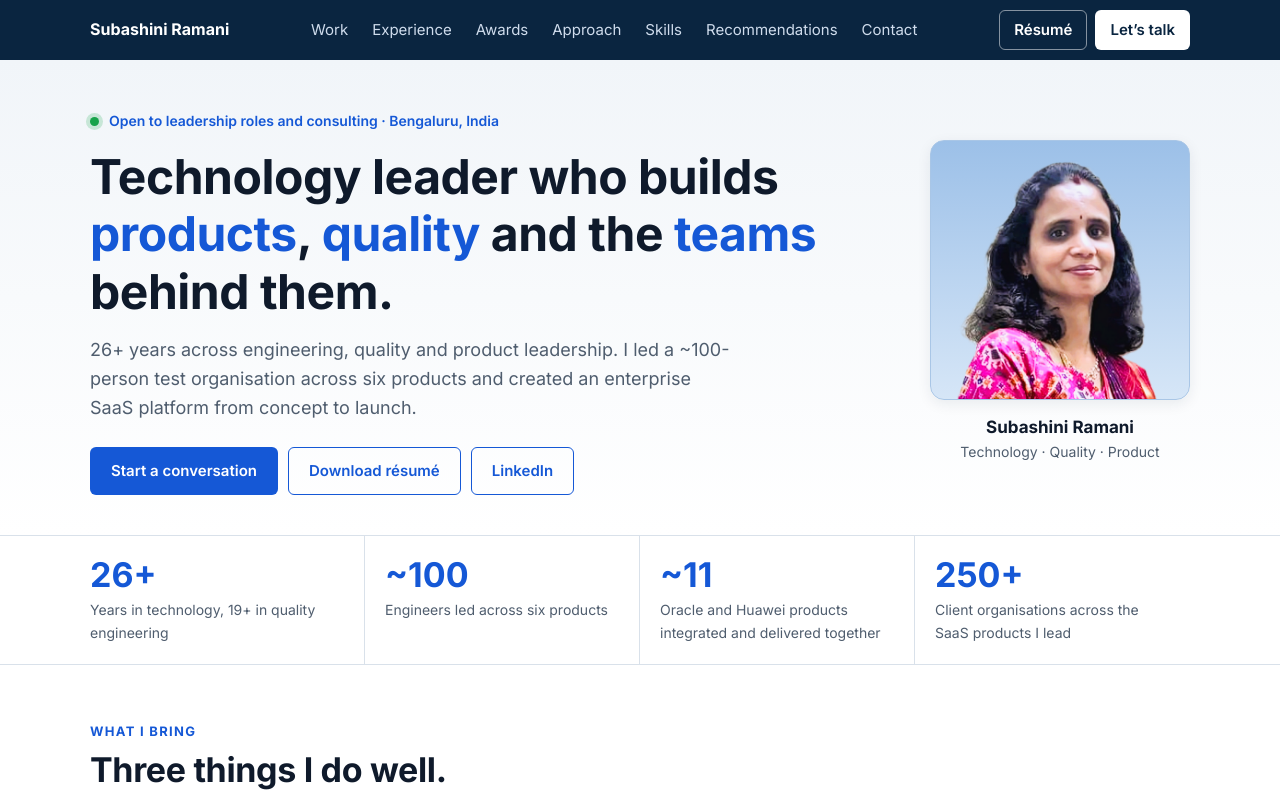
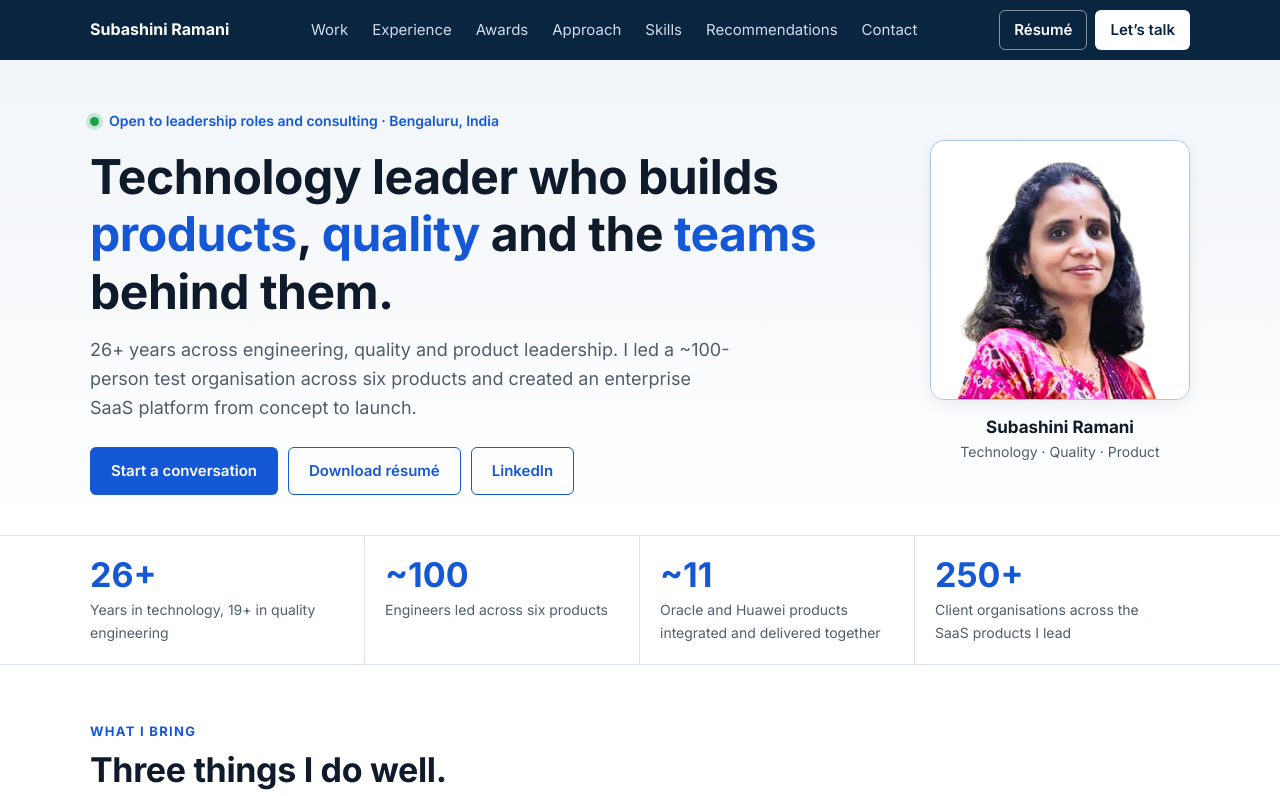
Before and after one commit to subavr/Subashini-Ramani-Portfolio, a plain HTML site: page index.html in a window 1280 px wide. Shown: the top 796 px of the page. Drawn offline with Linux system fonts and the light colour scheme.

Commit message:
new changes
new changes

```diff
--- a/index.html
+++ b/index.html
@@ -179,7 +179,7 @@ button.btn.ghost{background:transparent}
       </div>
     </div>
     <div class="person">
-      <img class="avatar" src="assets/profile.png" alt="Portrait of Subashini Ramani" width="220" height="220">
+      <img class="avatar" src="assets/profile.jpg" alt="Portrait of Subashini Ramani" width="220" height="220">
       <div class="who"><strong>Subashini Ramani</strong>Technology · Quality · Product</div>
     </div>
   </div>
```
